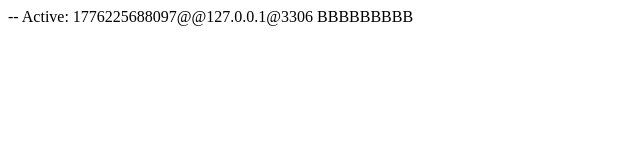
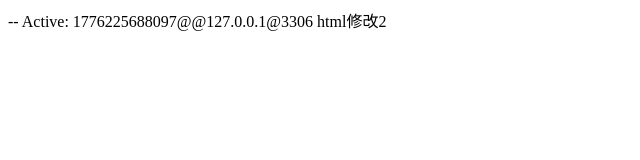
Before and after one commit to Mrmuscle2020/github_learn, a plain HTML site: page index.html in a window 1280 px wide. Shown: the whole page, without its empty margins (0-640 px from the left). Drawn offline with Linux system fonts and the light colour scheme.

Commit message:
更新222.txt和index.html文件内容

```diff
--- a/index.html
+++ b/index.html
@@ -7,6 +7,6 @@
     <title>Document</title>
 </head>
 <body>
-    BBBBBBBBB
+    html修改2
 </body>
 </html>
```
Also changed, not shown: 222.txt.
